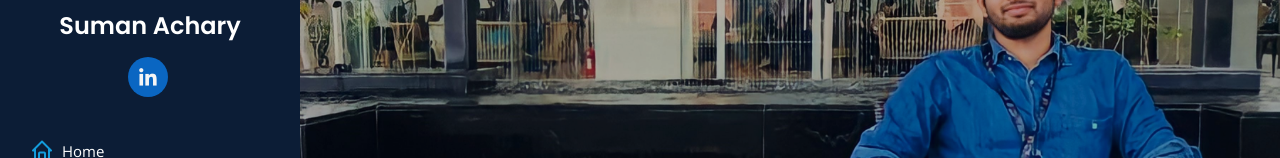
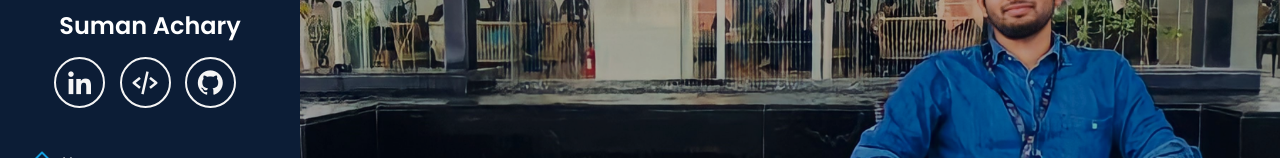
Before and after one commit to SumanAchary/my-site, a plain HTML site: page index.html in a window 1280 px wide. Shown: the part 165-323 px from the top of the page. Drawn offline with nearby package versions, Linux system fonts and the light colour scheme.

Commit message:
massive improveents

```diff
--- a/assets/css/style.css
+++ b/assets/css/style.css
@@ -112,24 +112,29 @@ ul li a {
 }
 
 #header .profile .social-links a {
-  font-size: 23px;
-  display: inline-block;
-  background: #0a66c2;
+  font-size: 30px; /* Increase the font size for better visibility */
+  display: inline-flex; /* Use flex to vertically center content */
+  justify-content: center; /* Horizontally center content */
+  align-items: center; /* Vertically center content */
+  background: #0c1d36;
   color: #f5f5f5;
-  line-height: 1;
-  padding: 8px 0;
-  margin-right: 4px;
+  padding: 10px; /* Adjust padding for better centering */
+  margin-right: 10px; /* Increased spacing between icons */
   border-radius: 50%;
   text-align: center;
-  width: 40px;
-  height: 40px;
+  width: 51px; /* Increase the width for better proportions */
+  height: 51px; /* Increase the height for better proportions */
   transition: 0.3s;
+  border: 2px solid;
 }
 
 #header .profile .social-links a:hover {
-  background: #149ddd;
-  color: #fff;
+  background: #0076b500; /* LinkedIn theme color on hover */
+  color: #ffffff;
   text-decoration: none;
+  border: 6px double#2eafec; /* Add a border glow with LinkedIn color */
+  border-radius: 50%;
+  transition: 0.1s;
 }
 
 #main {
--- a/index.html
+++ b/index.html
@@ -70,7 +70,23 @@
               class="linkedin"
               ><i class="bx bxl-linkedin"></i
             ></a>
+            <a
+            href="https://leetcode.com/G_Suman_Achary/"
+            target="_blank"
+            class="leetcode"
+            ><i class="bx bx-code-alt"></i
+          ></a>
+          <a
+          href="https://github.com/SumanAchary"
+          target="_blank"
+          class="githun"
+          ><i class="bx bxl-github"></i
+        ></a>
+
           </div>
+
+
+
         </div>
 
         <nav id="navbar" class="nav-menu navbar">
```
Also changed, not shown: assets/img/profile-img.jpg, assets/img/profile-img_2.jpg (added), assets/img/profile-img_copy.jpg (added).
